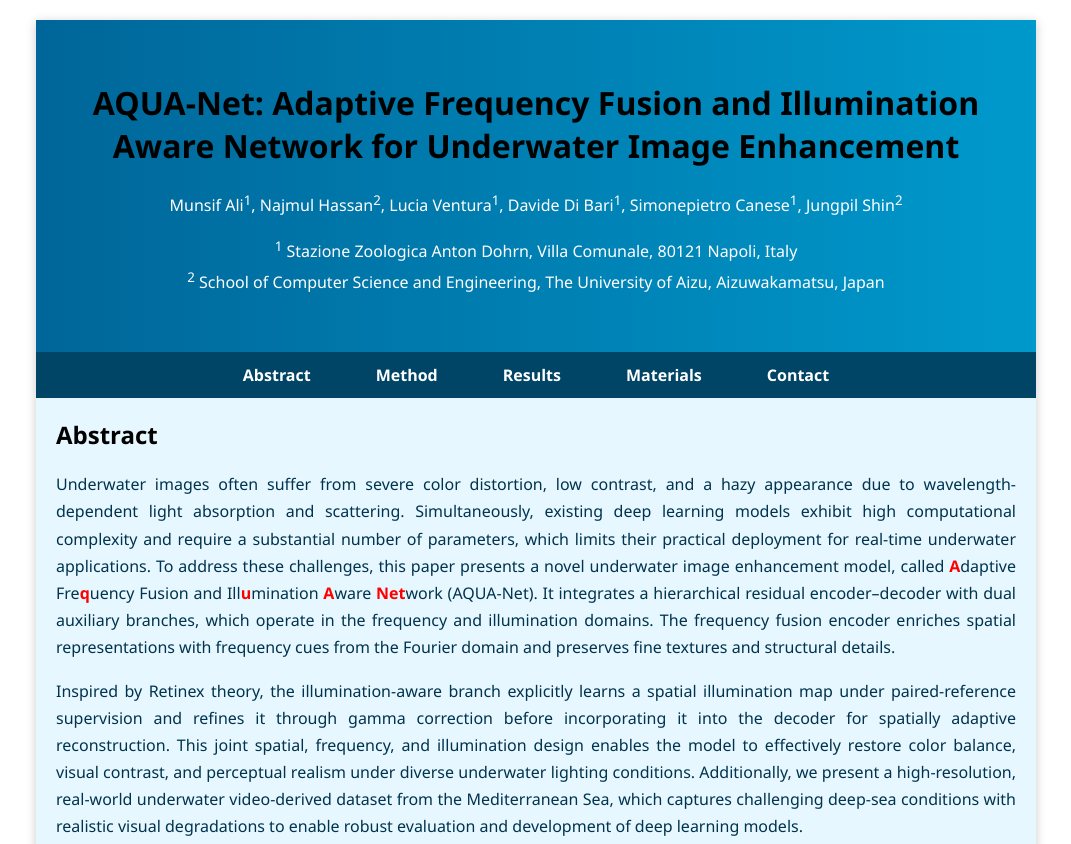
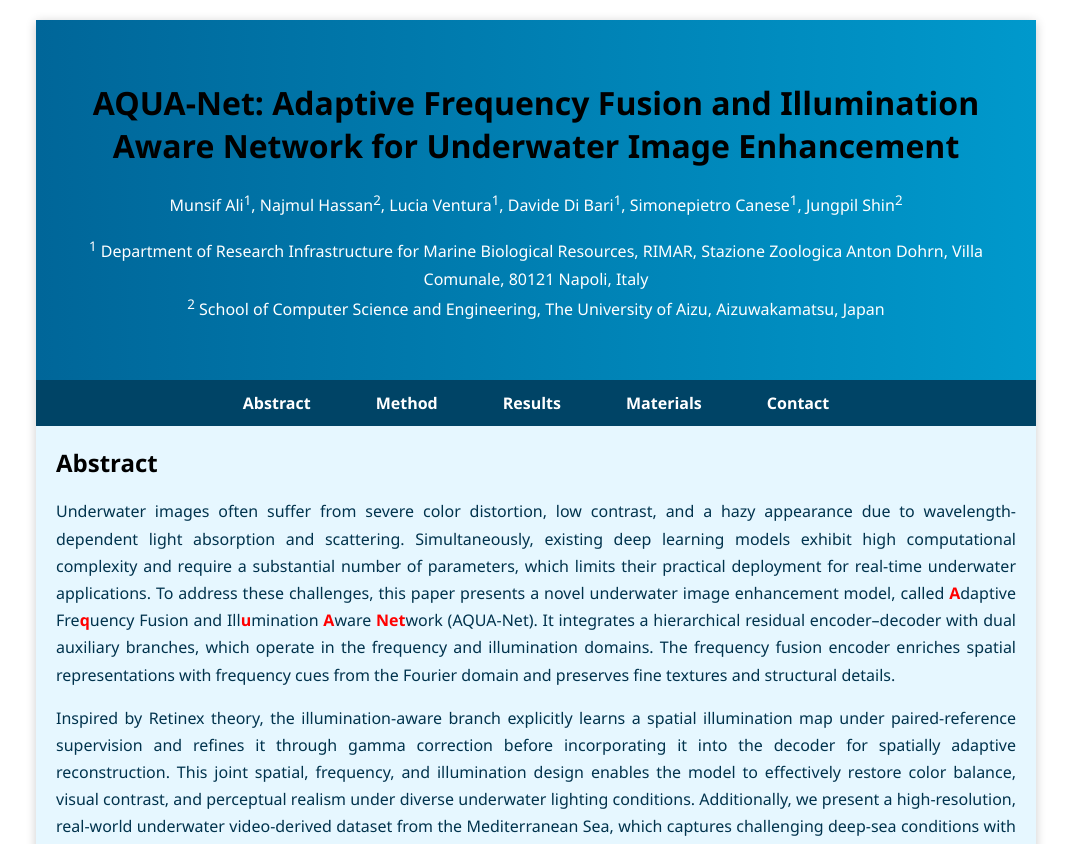
Before and after one commit to munsifali11/AQUA-Net_Project, a plain HTML site: page index.html in a window 1280 px wide. Shown: the top 844 px of the page, without its empty margins (104-1175 px from the left). Drawn offline with Linux system fonts and the light colour scheme.

```diff
--- a/index.html
+++ b/index.html
@@ -23,7 +23,7 @@
           Simonepietro Canese<sup>1</sup>, Jungpil Shin<sup>2</sup>
         </p>
         <p>
-          <sup>1</sup> Stazione Zoologica Anton Dohrn, Villa Comunale, 80121 Napoli, Italy <br>
+          <sup>1</sup> Department of Research Infrastructure for Marine Biological Resources, RIMAR, Stazione Zoologica Anton Dohrn, Villa Comunale, 80121 Napoli, Italy <br>
           <sup>2</sup> School of Computer Science and Engineering, The University of Aizu, Aizuwakamatsu, Japan
         </p>
       </div>
```
